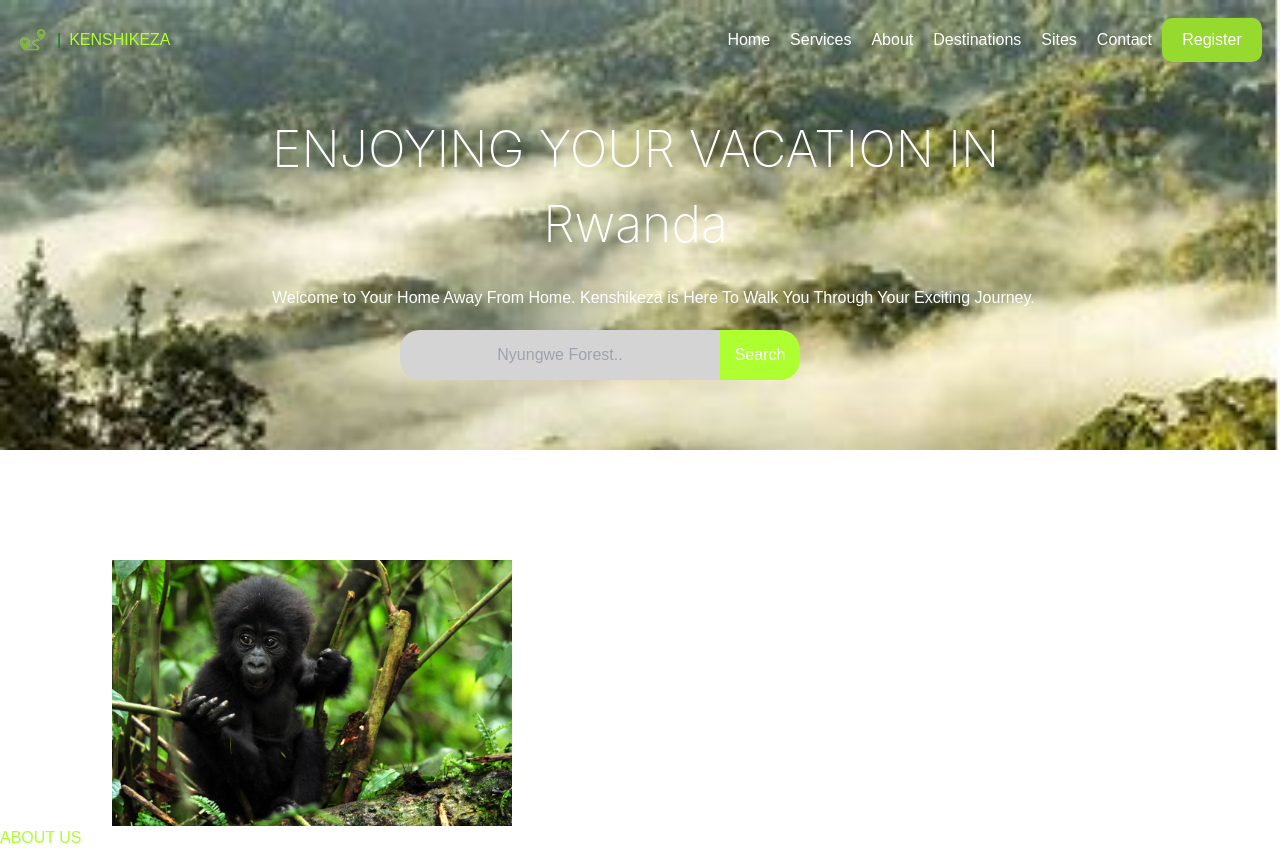
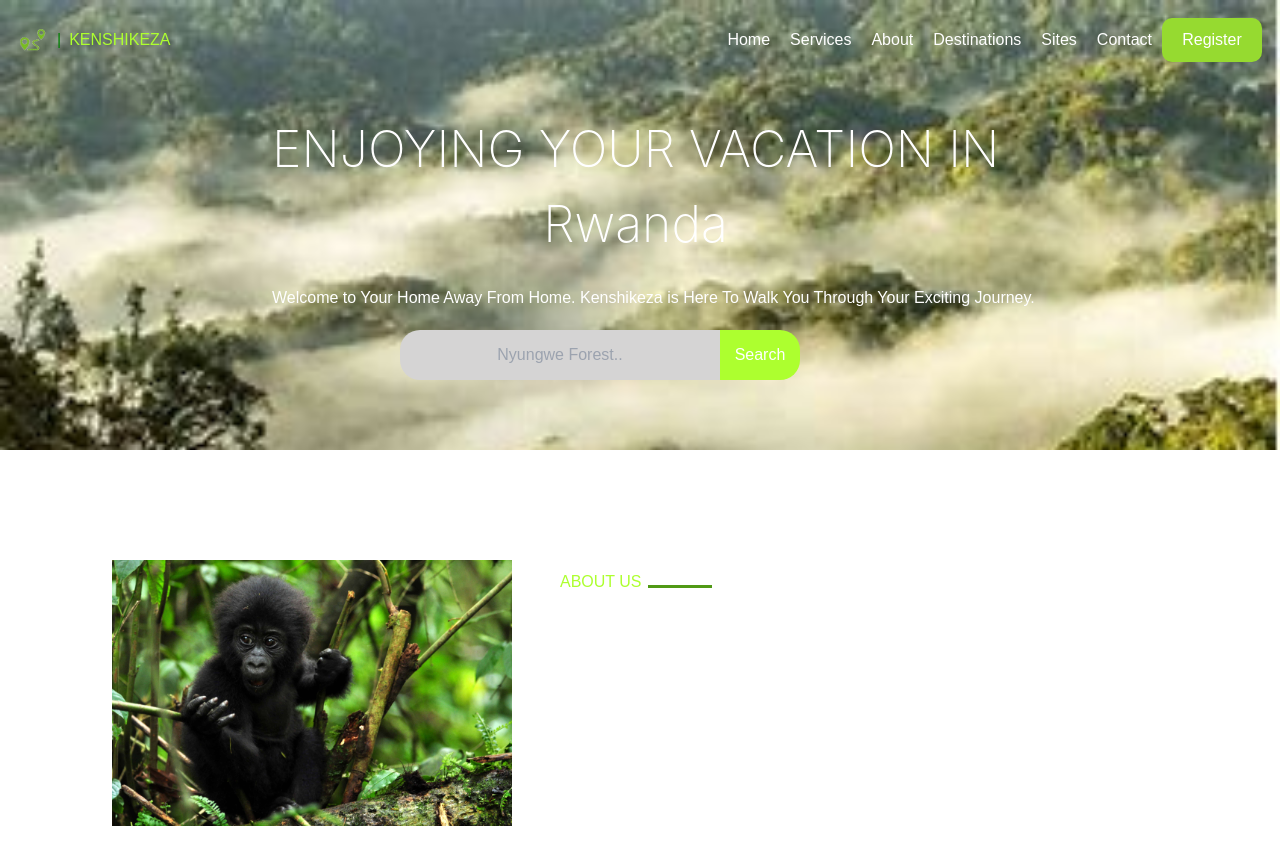
Before and after one commit to SIGYE/Keshikeza, a React (Create React App) app: page / in a window 1280 px wide. After the commit the page ends 826 px from the top, so only its background shows below. Built offline with nearby package versions, Linux system fonts and the light colour scheme.

Commit message:
about-us styling

```diff
--- a/src/components/About/About.css
+++ b/src/components/About/About.css
@@ -1,5 +1,3 @@
-
-
 .image-container img{
     width: 400px;
     height: auto;
@@ -12,10 +10,18 @@
     justify-content: flex-end;
     align-items: center;
     flex: 1;
+    display: flex;
+    position: absolute;
+    left: 35rem;
+    margin-top: -16rem;
 }
 .texts h1{
-
     color: greenyellow;
     flex: 1;
-
 }
+.texts img{
+    position: absolute;
+    right: -70px;
+   width: min-content;
+   margin-top: 10px;
+}
--- a/src/components/About/About.jsx
+++ b/src/components/About/About.jsx
@@ -6,13 +6,13 @@ import './About.css'
 const About = () => {
   return (
     <>
-    <div className="container">
+
     <div className='image-container'>
         <img src={gorilla} alt="" />
     </div>
     <div className="texts">
+      <img src={Line4} alt=""/>
       <h1>ABOUT US</h1>
-    </div>
     </div>
     </>
 
```
